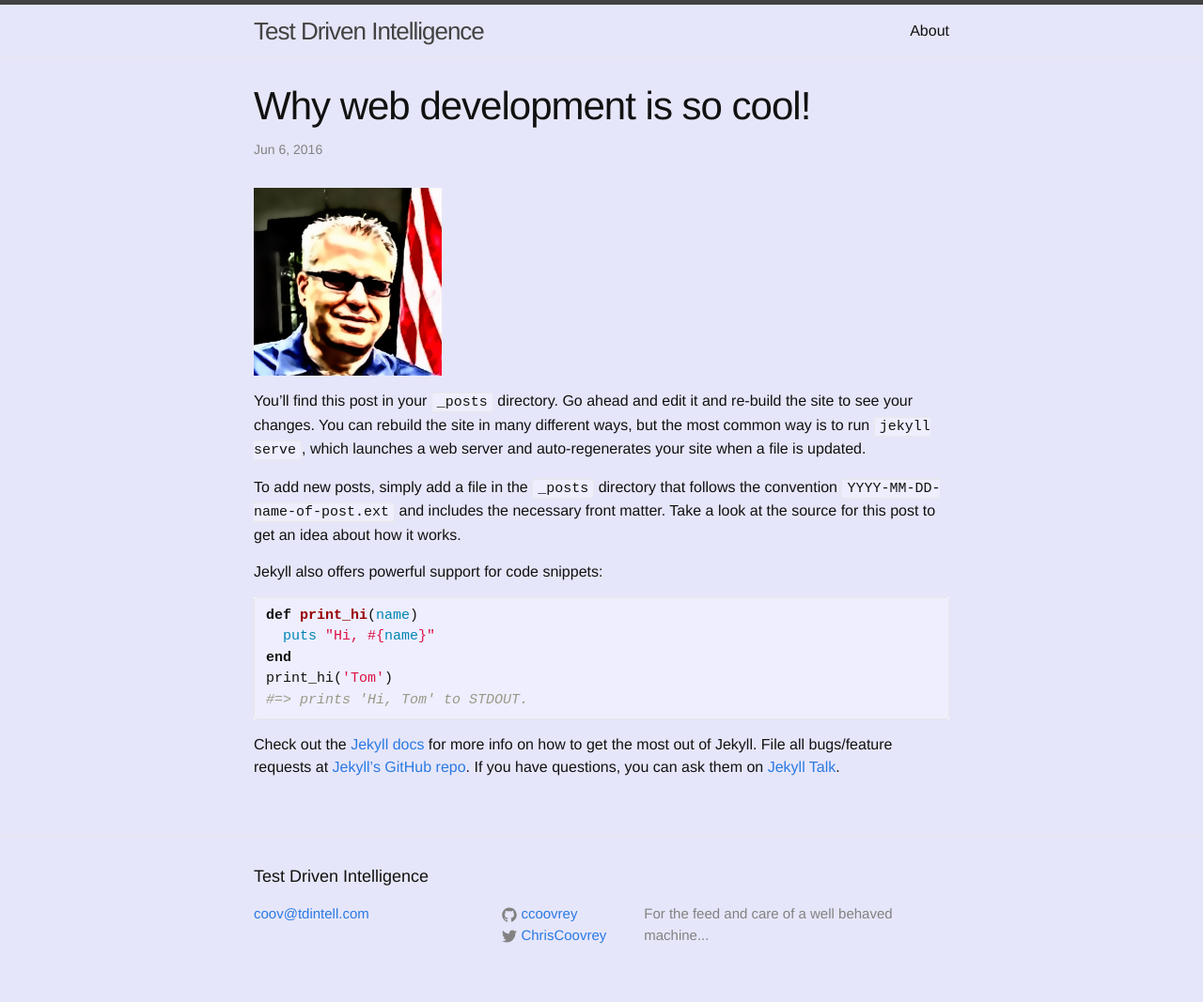
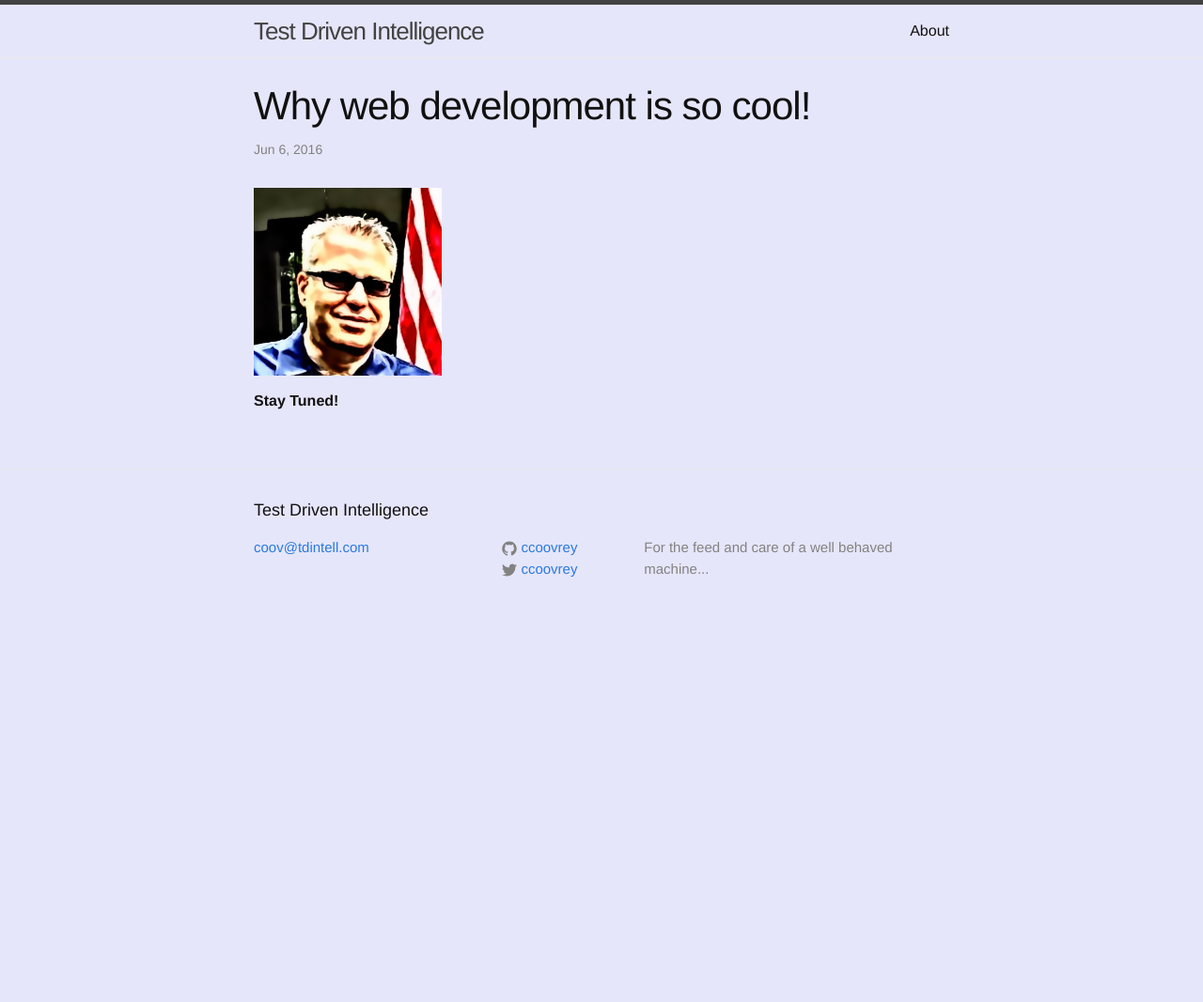
Before and after one commit to ccoovrey/ccoovrey.github.io, a Jekyll site: the page built from _posts/2016-06-06-why-web-develop-cool.markdown, in a window 1280 px wide. Shown: the whole page at 94% size. Built offline with Jekyll 4.4.1, drawn with Linux system fonts in a browser that asks for light colours; after the commit the page ends 900 px from its top, so only the background shows below that.

Commit message:
blank posts before true blog

```diff
--- a/_config.yml
+++ b/_config.yml
@@ -13,7 +13,7 @@
   For the feed and care of a well behaved machine...
 baseurl: "" # the subpath of your site, e.g. /blog
 url: "http://tdintell.com" # the base hostname & protocol for your site
-twitter_username: ChrisCoovrey
+twitter_username: ccoovrey
 github_username:  ccoovrey
 
 # Build settings
--- a/_posts/2016-06-06-why-web-develop-cool.markdown
+++ b/_posts/2016-06-06-why-web-develop-cool.markdown
@@ -6,22 +6,4 @@
 ---
 ![img](/images/about/coov.jpg){:height="200px" width="200px"}
 
-You’ll find this post in your `_posts` directory. Go ahead and edit it and re-build the site to see your changes. You can rebuild the site in many different ways, but the most common way is to run `jekyll serve`, which launches a web server and auto-regenerates your site when a file is updated.
-
-To add new posts, simply add a file in the `_posts` directory that follows the convention `YYYY-MM-DD-name-of-post.ext` and includes the necessary front matter. Take a look at the source for this post to get an idea about how it works.
-
-Jekyll also offers powerful support for code snippets:
-
-{% highlight ruby %}
-def print_hi(name)
-  puts "Hi, #{name}"
-end
-print_hi('Tom')
-#=> prints 'Hi, Tom' to STDOUT.
-{% endhighlight %}
-
-Check out the [Jekyll docs][jekyll-docs] for more info on how to get the most out of Jekyll. File all bugs/feature requests at [Jekyll’s GitHub repo][jekyll-gh]. If you have questions, you can ask them on [Jekyll Talk][jekyll-talk].
-
-[jekyll-docs]: http://jekyllrb.com/docs/home
-[jekyll-gh]:   https://github.com/jekyll/jekyll
-[jekyll-talk]: https://talk.jekyllrb.com/
+**Stay Tuned!**
```
